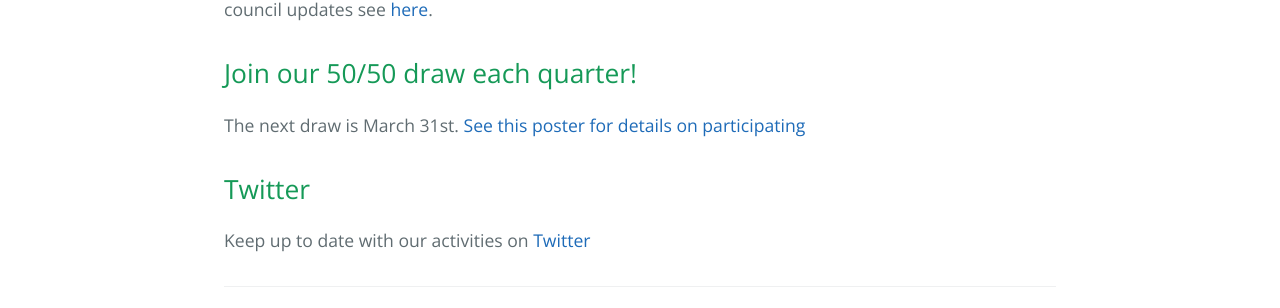
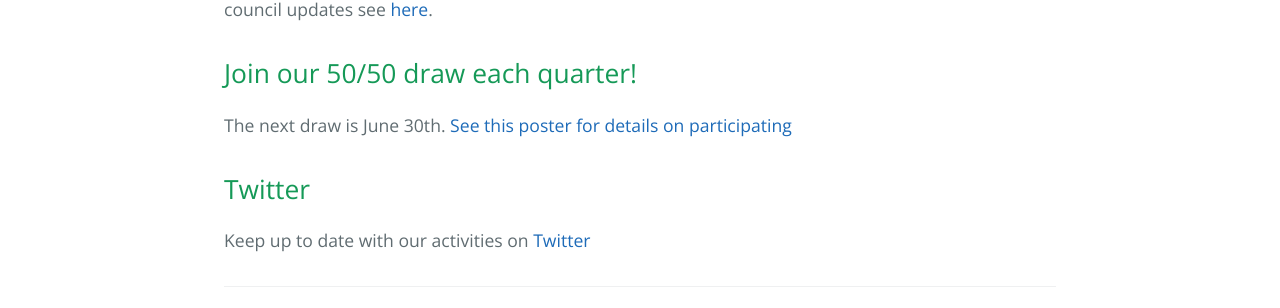
Before and after one commit to 11886knights/11886knights.github.io, a Jekyll site: the page built from index.md, in a window 1280 px wide. Shown: the part 1270-1578 px from the top of the page. Built offline with Jekyll 4.4.1, drawn with Linux system fonts in a browser that asks for light colours.

Commit message:
fixed raffle draw date

```diff
--- a/index.md
+++ b/index.md
@@ -31,7 +31,7 @@ For an overview of what the council has been up to last month click [here](https
 
 ## Join our 50/50 draw each quarter!
 
-The next draw is March 31st. [See this poster for details on participating](https://github.com/11886knights/11886knights.github.io/raw/master/docs/Council_Raffle_Jun_30_draw.pdf)
+The next draw is June 30th. [See this poster for details on participating](https://github.com/11886knights/11886knights.github.io/raw/master/docs/Council_Raffle_Jun_30_draw.pdf)
 
 ## Twitter
 
```
